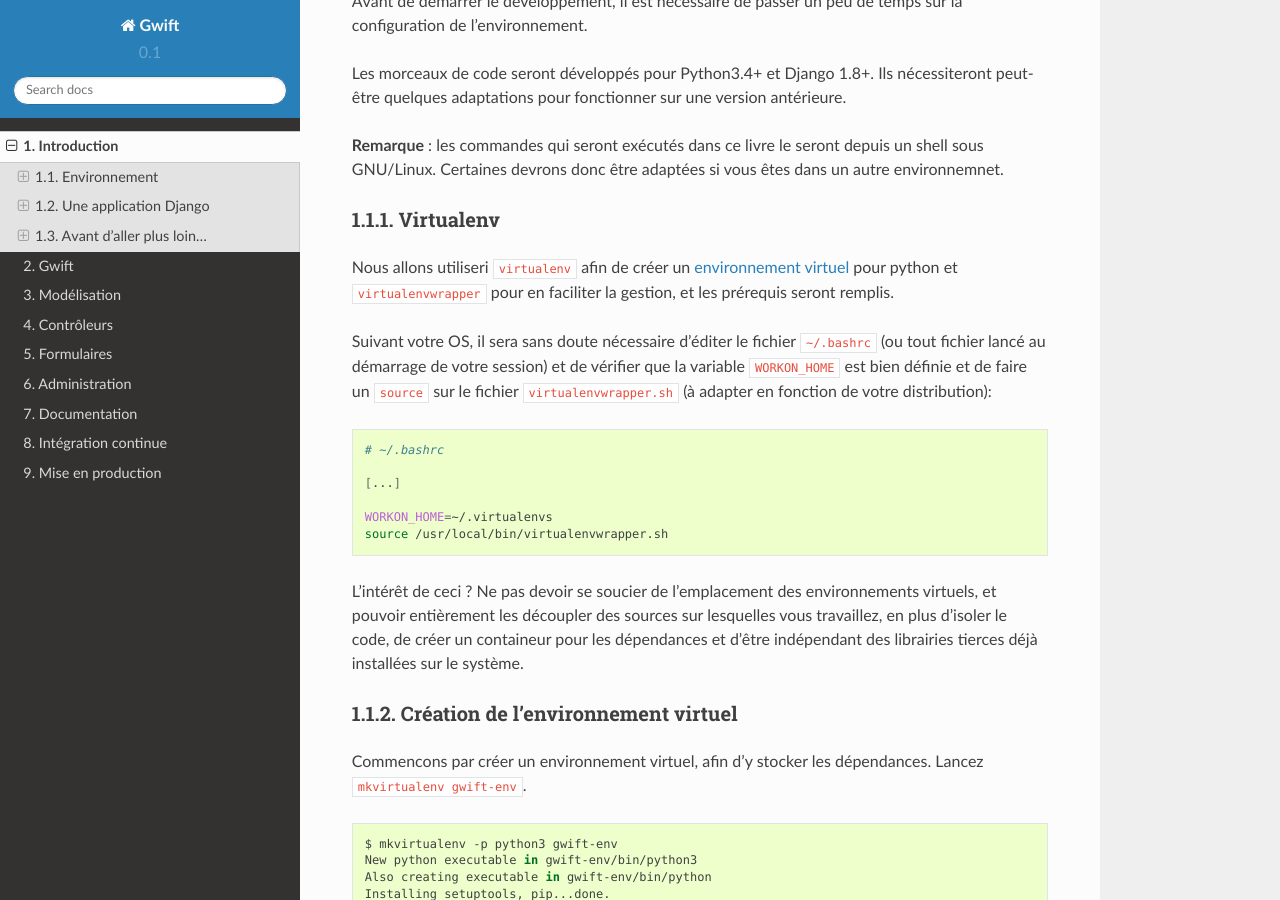
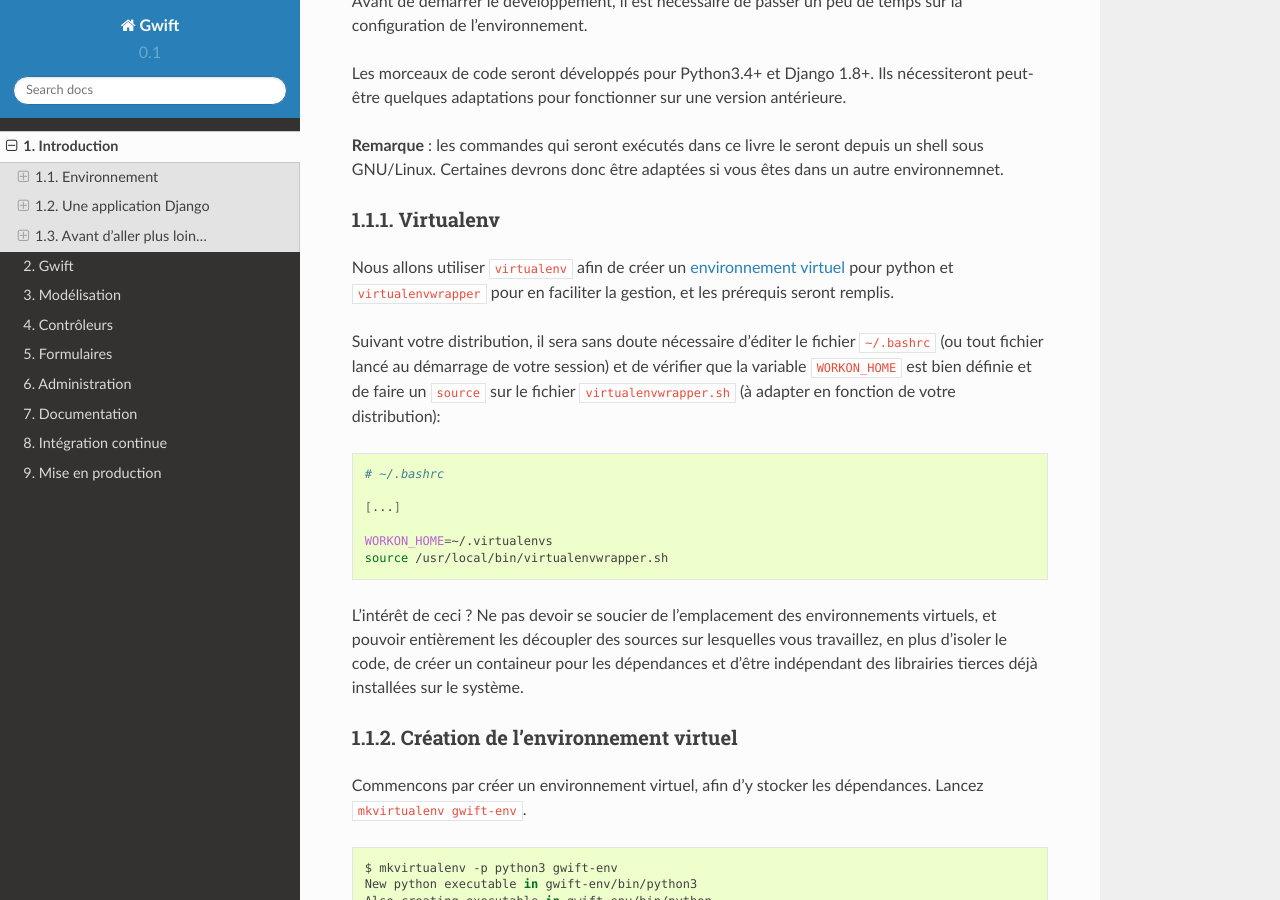
Before and after one commit to Grimbox/gwift-book, a Sphinx documentation site: the page built from source/intro.rst, in a window 1280 px wide and 900 px high, scrolled down 418 px. Built offline with Sphinx 7.4.7 and the Read the Docs theme 2.0.0, drawn with Linux system fonts in a browser that asks for light colours.

Commit message:
misspelling

```diff
--- a/source/intro/01-prerequisites.rst
+++ b/source/intro/01-prerequisites.rst
@@ -11,9 +11,9 @@
 Virtualenv
 ==========
 
-Nous allons utiliseri ``virtualenv`` afin de créer un `environnement virtuel <http://sametmax.com/les-environnement-virtuels-python-virtualenv-et-virtualenvwrapper/>`_ pour python et ``virtualenvwrapper`` pour en faciliter la gestion, et les prérequis seront remplis.
+Nous allons utiliser ``virtualenv`` afin de créer un `environnement virtuel <http://sametmax.com/les-environnement-virtuels-python-virtualenv-et-virtualenvwrapper/>`_ pour python et ``virtualenvwrapper`` pour en faciliter la gestion, et les prérequis seront remplis.
 
-Suivant votre OS, il sera sans doute nécessaire d'éditer le fichier ``~/.bashrc`` (ou tout fichier lancé au démarrage de votre session) et de vérifier que la variable ``WORKON_HOME`` est bien définie et de faire un ``source`` sur le fichier ``virtualenvwrapper.sh`` (à adapter en fonction de votre distribution):
+Suivant votre distribution, il sera sans doute nécessaire d'éditer le fichier ``~/.bashrc`` (ou tout fichier lancé au démarrage de votre session) et de vérifier que la variable ``WORKON_HOME`` est bien définie et de faire un ``source`` sur le fichier ``virtualenvwrapper.sh`` (à adapter en fonction de votre distribution):
 
 .. code-block:: shell
 
```
